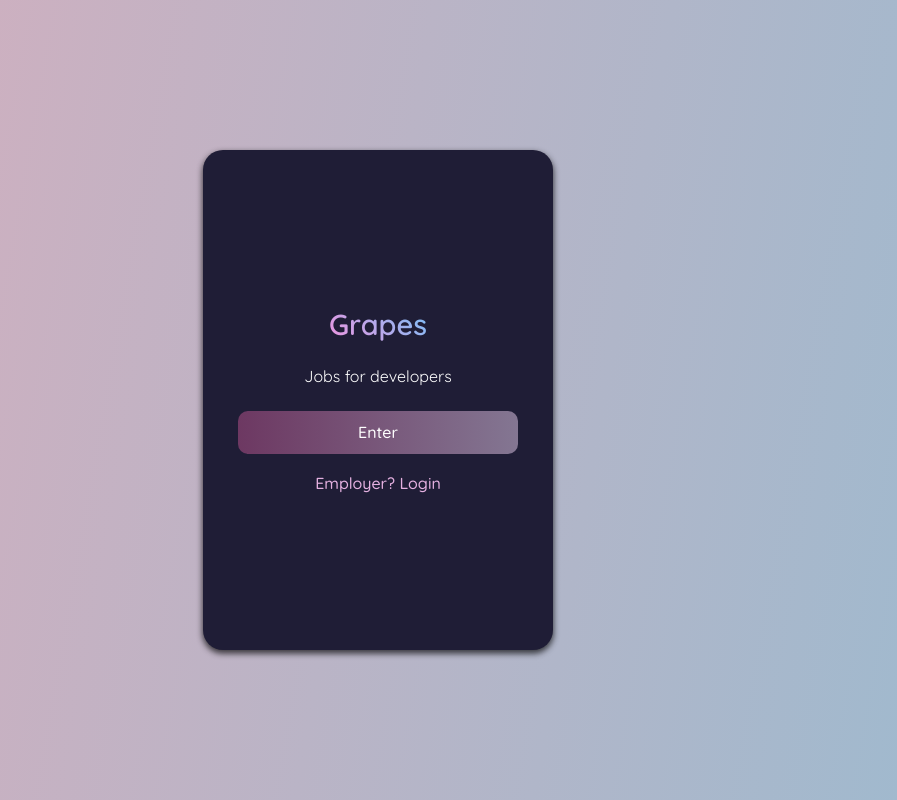
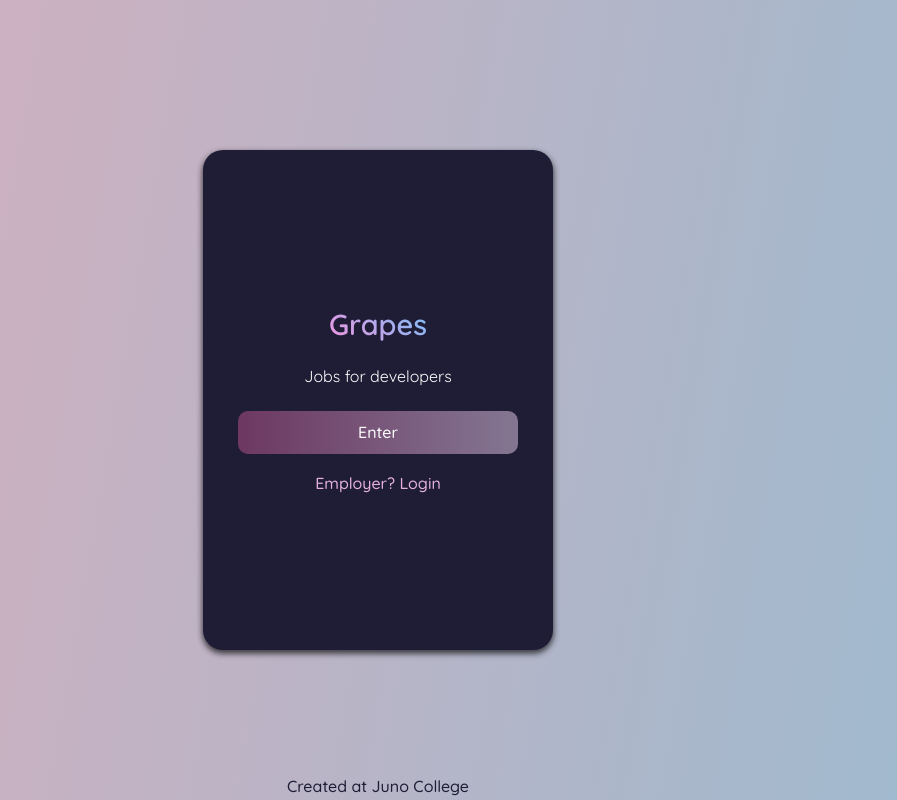
Before and after one commit to kleemeo/grapes-app, a React (Create React App) app: page / in a window 1280 px wide. Shown: the whole page, without its empty margins (262-1159 px from the left). Built offline with nearby package versions, Linux system fonts and the light colour scheme.

Commit message:
added footer

```diff
--- a/src/App.js
+++ b/src/App.js
@@ -29,6 +29,7 @@ function App() {
         <Route path="/submit/:formId" element={<RequireAuth><FormSubmitted /></RequireAuth>} />
       </Routes>
     </AuthProvider>
+
   );
 }
 
--- a/src/App.module.scss
+++ b/src/App.module.scss
@@ -16,6 +16,22 @@ h1,
 body {
   background: linear-gradient(100deg, #d7aebd, #93bcd2 115%);
   color: #ffffff;
+}
+
+footer {
+  position: absolute;
+  bottom: 5px;
+  a {
+    color: #1f1d36;
+  }
+}
+
+.footerBoard {
+  position: static;
+  margin: 5px 0;
+  a {
+    color: #1f1d36;
+  }
 }
 
 .grape-logo {
@@ -74,7 +90,8 @@ body {
   }
 }
 
-a {
+a,
+footer {
   width: 100%;
   font-weight: 500;
   text-align: center;
--- a/src/components/EmployerLogin.js
+++ b/src/components/EmployerLogin.js
@@ -37,6 +37,7 @@ function EmployerLogin() {
   }
 
   return (
+    <>
       <section className={classes.wrapperLogin}>
         <article className={classes['cardMed']}>
           <h1>Hi, Employer</h1>
@@ -49,6 +50,8 @@ function EmployerLogin() {
           </form>
         </article>
       </section>
+      <footer><a href="https://junocollege.com/">Created at Juno College</a></footer>
+    </>
   )
 }
 
--- a/src/pages/EmployerDashboard.js
+++ b/src/pages/EmployerDashboard.js
@@ -21,6 +21,7 @@ function EmployerDashboard() {
           <DashTable className={classes.table} />
         </section>
       </main>
+      <footer><a href="https://junocollege.com/">Created at Juno College</a></footer>
     </>
   )
 }
--- a/src/pages/Form.js
+++ b/src/pages/Form.js
@@ -164,6 +164,7 @@ function Form() {
           <button disabled={!formIsValid} className={classes.btn} onSubmit={handleSubmit}>Preview Posting</button>
         </form>
       </main>
+      <footer><a href="https://junocollege.com/">Created at Juno College</a></footer>
     </>
   )
 }
--- a/src/pages/FormReview.js
+++ b/src/pages/FormReview.js
@@ -78,6 +78,7 @@ function FormReview() {
           }
         </form>
       </main>
+      <footer><a href="https://junocollege.com/">Created at Juno College</a></footer>
     </>
   )
 }
--- a/src/pages/FormSubmitted.js
+++ b/src/pages/FormSubmitted.js
@@ -35,6 +35,7 @@ function FormSubmitted() {
             </section>
         }
       </main>
+      <footer><a href="https://junocollege.com/">Created at Juno College</a></footer>
     </>
   )
 }
--- a/src/pages/Home.js
+++ b/src/pages/Home.js
@@ -3,11 +3,16 @@ import { Link } from 'react-router-dom';
 
 function Home() {
   return (
-    <section className={classes.wrapperLogin}>
-      <article className={classes['cardMed']}>
-        <Landing />
-      </article>
-    </section>
+    <>
+      <main>
+        <section className={classes.wrapperLogin}>
+          <article className={classes['cardMed']}>
+            <Landing />
+          </article>
+        </section>
+      </main>
+      <footer><a href="https://junocollege.com/">Created at Juno College</a></footer>
+    </>
   )
 }
 
--- a/src/pages/MainBoard.js
+++ b/src/pages/MainBoard.js
@@ -45,6 +45,7 @@ function EmployerDashboard() {
           )
         })}
       </main>
+      <footer className={classes.footerBoard}><a href="https://junocollege.com/">Created at Juno College</a></footer>
     </>
   )
 }
```
Lines whose indentation alone changed are shown as unchanged.
